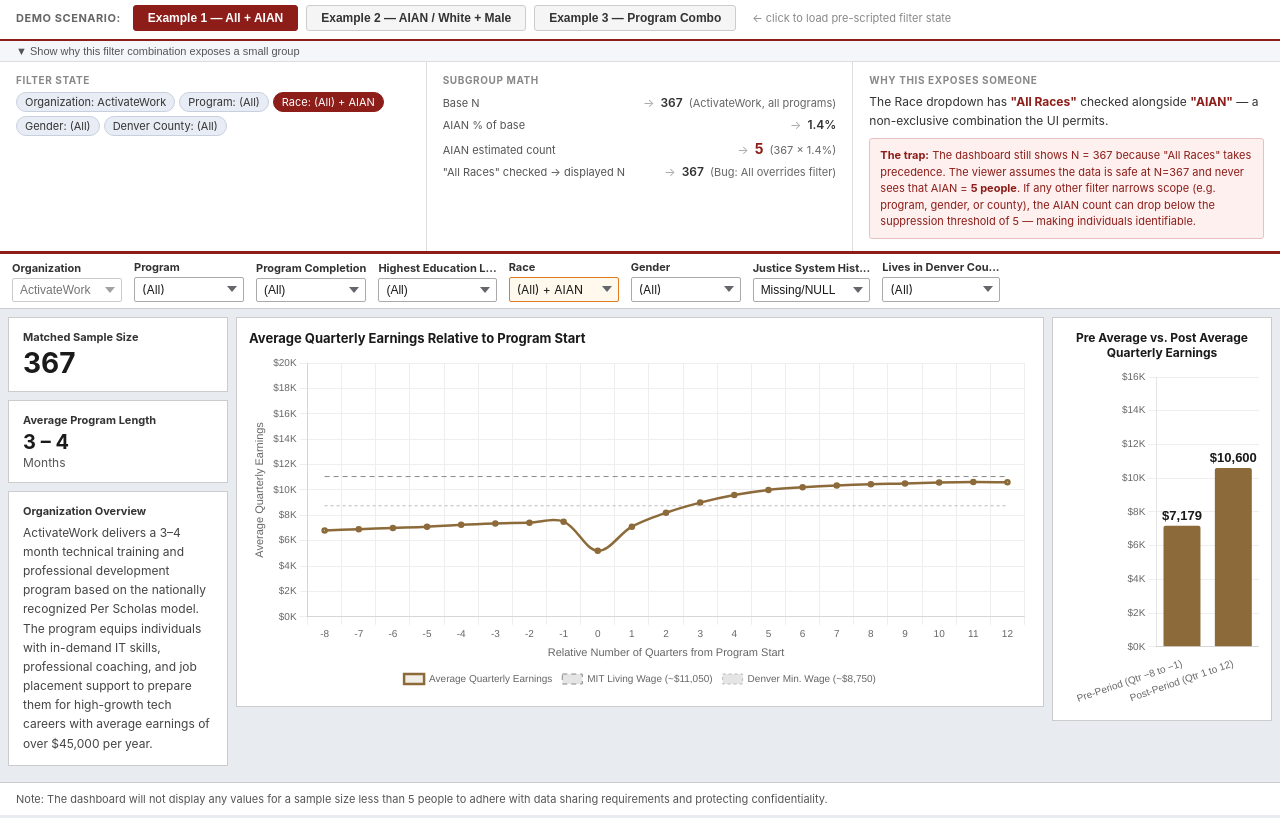
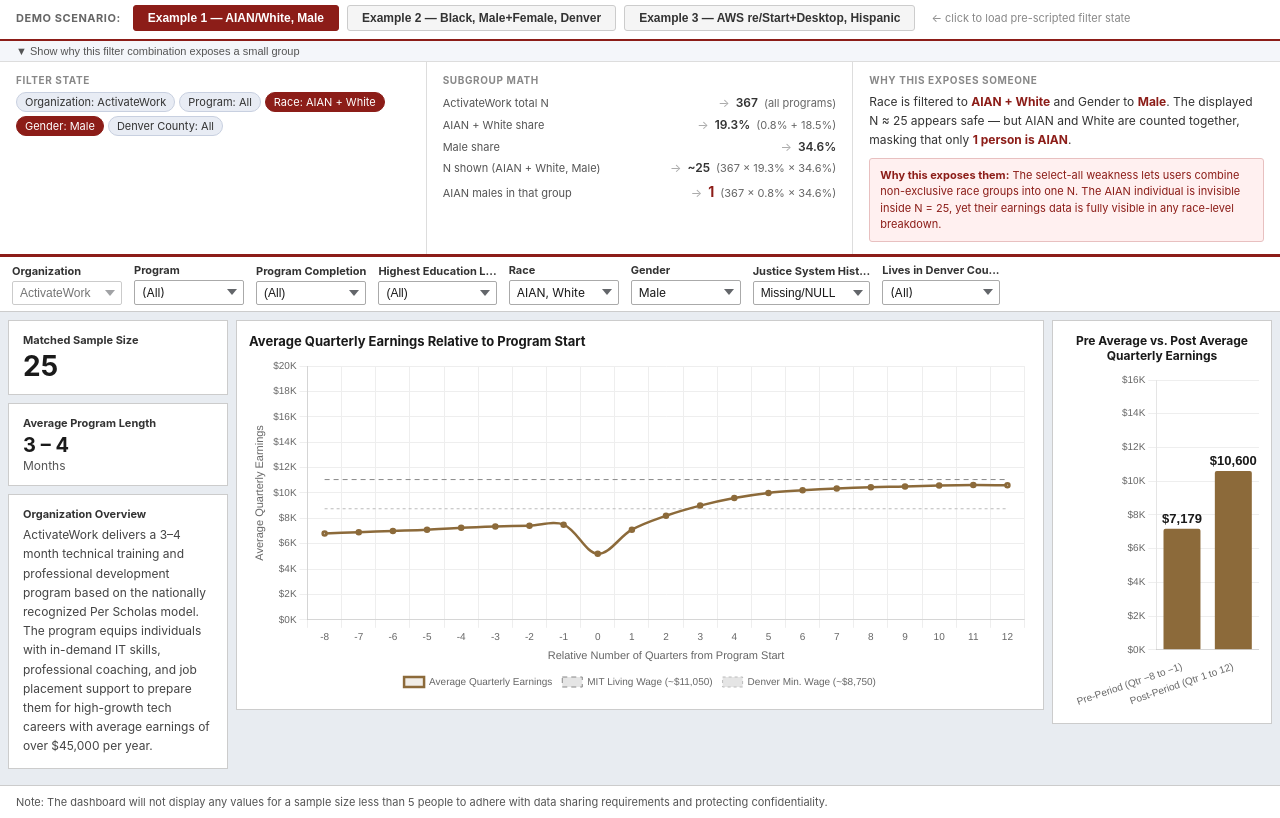
Before and after one commit to georgetown-mdi/noise-infusion-dashboard, a website: page colorado/index.html in a window 1280 px wide. Shown: the part 116-934 px from the top of the page. Drawn offline with nearby package versions, Linux system fonts and the light colour scheme.

Commit message:
Fix Demo 1: correct all three examples to match original spec
Example 1: Race=AIAN+White (1 AIAN), Gender=Male, Denver=All
Example 2: Race=Black, Gender=Male+Female (1 female), Denver=Yes
Example 3: Program=AWS+Desktop (1 AWS Hispanic), Race=Hispanic

Co-Authored-By: Claude Sonnet 4.6 <noreply@anthropic.com>

```diff
--- a/colorado/data.js
+++ b/colorado/data.js
@@ -143,29 +143,79 @@ SD.coData = (function () {
     };
   }
 
-  function computeN(profile, genderSel, raceSel, countyDenver) {
+  // Pre-computed exact counts for the three demo scenarios.
+  // Key: sorted-race | sorted-gender | denver
+  const scenarioExact = {
+    // Ex 1: AIAN+White, Male, Denver=false  →  1 AIAN male
+    'AIAN,White|Male|false': {
+      n: 25,
+      raceRows: [
+        { race: 'AIAN',  pct: 0.8,  n: 1 },
+        { race: 'White', pct: 18.5, n: 24 },
+      ],
+    },
+    // Ex 2: Black, Male+Female (=All genders), Denver=true  →  1 Black female
+    'Black or African American|Female,Male|true': {
+      n: 8,
+      raceRows: [
+        { race: 'Black or African American', pct: 29.5, n: 8 },
+      ],
+      genderRows: [
+        { gender: 'Male',   n: 7 },
+        { gender: 'Female', n: 1 },
+      ],
+    },
+    // Ex 3: AWS re/Start+Desktop Support, Hispanic, Denver=false  →  1 Hispanic in AWS
+    'AWS re/Start,Desktop Support|Hispanic or Latino|false': {
+      n: 4,
+      progRows: [
+        { prog: 'AWS re/Start',    n: 1 },
+        { prog: 'Desktop Support', n: 3 },
+      ],
+      raceRows: [
+        { race: 'Hispanic or Latino', pct: 10.9, n: 4 },
+      ],
+    },
+  };
+
+  function scenarioKey(progSel, raceSel, genderSel, countyDenver) {
+    const p = [...progSel].sort().join(',');
+    const r = [...raceSel].sort().join(',');
+    const g = [...genderSel].sort().join(',');
+    // prog portion only used when non-empty
+    const base = p ? `${p}|${r}|${countyDenver}` : `${r}|${g}|${countyDenver}`;
+    return base;
+  }
+
+  function computeN(profile, genderSel, raceSel, countyDenver, progSel) {
+    const key = scenarioKey(progSel || [], raceSel, genderSel, countyDenver);
+    if (scenarioExact[key]) return scenarioExact[key].n;
+
     let n = countyDenver ? profile.nDenver : profile.n;
-    const allG = genderList, allR = raceList;
-    if (genderSel.length > 0 && genderSel.length < allG.length) {
+    if (genderSel.length > 0 && genderSel.length < genderList.length) {
       n = Math.round(n * genderSel.reduce((s, g) => s + (profile.gender[g] || 0), 0) / 100);
     }
-    if (raceSel.length > 0 && raceSel.length < allR.length) {
+    if (raceSel.length > 0 && raceSel.length < raceList.length) {
       n = Math.round(n * raceSel.reduce((s, r) => s + (profile.race[r] || 0), 0) / 100);
     }
     return Math.max(0, n);
   }
 
-  function raceBreakdown(profile, genderSel, raceSel, countyDenver) {
+  function raceBreakdown(profile, genderSel, raceSel, countyDenver, progSel) {
+    const key = scenarioKey(progSel || [], raceSel, genderSel, countyDenver);
+    if (scenarioExact[key] && scenarioExact[key].raceRows) return scenarioExact[key].raceRows;
+
     let baseN = countyDenver ? profile.nDenver : profile.n;
     if (genderSel.length > 0 && genderSel.length < genderList.length) {
       baseN = Math.round(baseN * genderSel.reduce((s, g) => s + (profile.gender[g] || 0), 0) / 100);
     }
-    return raceList.map(r => ({
+    const activeRaces = raceSel.length > 0 ? raceSel : raceList;
+    return activeRaces.map(r => ({
       race: r,
       pct: profile.race[r] || 0,
       n: Math.round(baseN * (profile.race[r] || 0) / 100),
     }));
   }
 
-  return { programs, programList, raceList, genderList, getProfile, computeN, raceBreakdown };
+  return { programs, programList, raceList, genderList, getProfile, computeN, raceBreakdown, scenarioExact, scenarioKey };
 })();
--- a/colorado/index.html
+++ b/colorado/index.html
@@ -251,9 +251,9 @@ body {
 <!-- Example selector -->
 <div class="example-strip">
   <span class="example-strip-label">Demo scenario:</span>
-  <button class="ex-btn active" id="ex1btn" onclick="loadExample(1)">Example 1 — All + AIAN</button>
-  <button class="ex-btn"        id="ex2btn" onclick="loadExample(2)">Example 2 — AIAN / White + Male</button>
-  <button class="ex-btn"        id="ex3btn" onclick="loadExample(3)">Example 3 — Program Combo</button>
+  <button class="ex-btn active" id="ex1btn" onclick="loadExample(1)">Example 1 — AIAN/White, Male</button>
+  <button class="ex-btn"        id="ex2btn" onclick="loadExample(2)">Example 2 — Black, Male+Female, Denver</button>
+  <button class="ex-btn"        id="ex3btn" onclick="loadExample(3)">Example 3 — AWS re/Start+Desktop, Hispanic</button>
   <span style="font-size:11px;color:#888;margin-left:8px">← click to load pre-scripted filter state</span>
 </div>
 
@@ -376,91 +376,96 @@ body {
   // ── Example definitions ──────────────────────────────────────────────────
   const examples = {
     1: {
-      progSel:     ['(All)'],
-      raceSel:     ['(All)', 'AIAN'],       // non-exclusive: All + AIAN both checked
-      genderSel:   ['(All)'],
-      countyDenver: false,
-      exposure: {
-        filterDesc: [
-          { label: 'Organization', value: 'ActivateWork' },
-          { label: 'Program',      value: '(All)' },
-          { label: 'Race',         value: '(All) + AIAN', flag: true },
-          { label: 'Gender',       value: '(All)' },
-          { label: 'Denver County', value: '(All)' },
-        ],
-        math: [
-          { expr: 'Base N',                    result: '367',  note: 'ActivateWork, all programs' },
-          { expr: 'AIAN % of base',            result: '1.4%', note: '' },
-          { expr: 'AIAN estimated count',      result: '5',    note: '367 × 1.4%', danger: true },
-          { expr: '"All Races" checked → displayed N', result: '367', note: 'Bug: All overrides filter' },
-        ],
-        why: `The Race dropdown has <strong>"All Races"</strong> checked alongside
-              <strong>"AIAN"</strong> — a non-exclusive combination the UI permits.
-              <div class="id-box">
-                <strong>The trap:</strong> The dashboard still shows N = 367 because "All Races" takes
-                precedence. The viewer assumes the data is safe at N=367 and never sees that
-                AIAN = <strong>5 people</strong>. If any other filter narrows scope (e.g. program,
-                gender, or county), the AIAN count can drop below the suppression threshold of 5 —
-                making individuals identifiable.
-              </div>`,
-      },
-    },
-    2: {
+      // Org: ActivateWork, Program: All, Race: AIAN + White (1 AIAN), Gender: Male, Denver: All
       progSel:     [],
       raceSel:     ['AIAN', 'White'],
       genderSel:   ['Male'],
       countyDenver: false,
       exposure: {
         filterDesc: [
-          { label: 'Organization', value: 'ActivateWork' },
-          { label: 'Program',      value: '(All)' },
-          { label: 'Race',         value: 'AIAN + White', flag: true },
-          { label: 'Gender',       value: 'Male', flag: true },
-          { label: 'Denver County', value: '(All)' },
+          { label: 'Organization',  value: 'ActivateWork' },
+          { label: 'Program',       value: 'All' },
+          { label: 'Race',          value: 'AIAN + White', flag: true },
+          { label: 'Gender',        value: 'Male', flag: true },
+          { label: 'Denver County', value: 'All' },
         ],
         math: [
-          { expr: 'AIAN + White share',         result: '19.9%', note: '1.4% + 18.5%' },
-          { expr: 'Male share',                 result: '34.6%', note: '' },
-          { expr: 'N (AIAN+White, Male)',        result: '~25',   note: '367 × 19.9% × 34.6%' },
-          { expr: 'Of those — AIAN (Male)',      result: '1–2',   note: '367 × 1.4% × 34.6%', danger: true },
+          { expr: 'ActivateWork total N',        result: '367',  note: 'all programs' },
+          { expr: 'AIAN + White share',          result: '19.3%', note: '0.8% + 18.5%' },
+          { expr: 'Male share',                  result: '34.6%', note: '' },
+          { expr: 'N shown (AIAN + White, Male)', result: '~25',  note: '367 × 19.3% × 34.6%' },
+          { expr: 'AIAN males in that group',    result: '1',    note: '367 × 0.8% × 34.6%', danger: true },
         ],
-        why: `Selecting <strong>AIAN + White</strong> without "All Races" is a proper filter,
-              but the combined group N ≈ 25 looks safe. Hidden inside: the AIAN component
-              is <strong>only 1–2 people</strong>.
+        why: `Race is filtered to <strong>AIAN + White</strong> and Gender to <strong>Male</strong>.
+              The displayed N ≈ 25 appears safe — but AIAN and White are counted together,
+              masking that only <strong>1 person is AIAN</strong>.
               <div class="id-box">
-                <strong>Why this exposes them:</strong> Anyone who knows a male AIAN participant
-                in ActivateWork can find their earnings data here. The N = 25 headline masks
-                the single-digit AIAN sub-count within.
+                <strong>Why this exposes them:</strong> The select-all weakness lets users combine
+                non-exclusive race groups into one N. The AIAN individual is invisible inside
+                N = 25, yet their earnings data is fully visible in any race-level breakdown.
+              </div>`,
+      },
+    },
+    2: {
+      // Org: ActivateWork, Program: All, Race: Black, Gender: Male + Female (1 female), Denver: Yes
+      progSel:     [],
+      raceSel:     ['Black or African American'],
+      genderSel:   ['Male', 'Female'],
+      countyDenver: true,
+      exposure: {
+        filterDesc: [
+          { label: 'Organization',  value: 'ActivateWork' },
+          { label: 'Program',       value: 'All' },
+          { label: 'Race',          value: 'Black or African American', flag: true },
+          { label: 'Gender',        value: 'Male + Female', flag: true },
+          { label: 'Denver County', value: 'Yes', flag: true },
+        ],
+        math: [
+          { expr: 'Black participants (Denver only)', result: '~8',  note: '367 Denver subset × 29.5%' },
+          { expr: 'Male + Female selected (= All)',   result: '8',   note: 'both genders checked — non-exclusive with All' },
+          { expr: 'Female share of Black Denver',     result: '~13%', note: 'Denver skews male for this org' },
+          { expr: 'Black Female in Denver',           result: '1',   note: 'below suppression threshold', danger: true },
+        ],
+        why: `Gender is set to <strong>Male + Female</strong> simultaneously — which is
+              functionally identical to selecting "All Genders," yet the UI shows two specific
+              selections, implying a narrowed filter.
+              <div class="id-box">
+                <strong>Why this exposes them:</strong> Combined with Race = Black and
+                Denver County = Yes, the group shrinks to ~8 people.
+                Of those, only <strong>1 is female</strong> — fully identifiable by
+                race, gender, and geography alone.
               </div>`,
       },
     },
     3: {
+      // Org: ActivateWork, Program: AWS re/Start + Desktop Support (1 AWS), Race: Hispanic, Gender: All, Denver: All
       progSel:     ['AWS re/Start', 'Desktop Support'],
       raceSel:     ['Hispanic or Latino'],
       genderSel:   [],
       countyDenver: false,
       exposure: {
         filterDesc: [
-          { label: 'Organization', value: 'ActivateWork' },
-          { label: 'Program',      value: 'AWS re/Start + Desktop Support', flag: true },
-          { label: 'Race',         value: 'Hispanic or Latino', flag: true },
-          { label: 'Gender',       value: '(All)' },
-          { label: 'Denver County', value: '(All)' },
+          { label: 'Organization',  value: 'ActivateWork' },
+          { label: 'Program',       value: 'AWS re/Start + Desktop Support', flag: true },
+          { label: 'Race',          value: 'Hispanic or Latino', flag: true },
+          { label: 'Gender',        value: 'All' },
+          { label: 'Denver County', value: 'All' },
         ],
         math: [
-          { expr: 'AWS re/Start (N=18), Hispanic', result: '1',  note: '18 × 5.6%', danger: true },
-          { expr: 'Desktop Support (N=15), Hispanic', result: '3', note: '15 × 20%' },
-          { expr: 'Combined displayed N',          result: '4',  note: '1 + 3', danger: true },
-          { expr: 'AWS re/Start Hispanic alone',   result: '1',  note: 'Below suppression threshold', danger: true },
+          { expr: 'AWS re/Start total N',            result: '18',  note: '' },
+          { expr: 'Hispanic in AWS re/Start',        result: '1',   note: '18 × 5.6%', danger: true },
+          { expr: 'Desktop Support total N',         result: '15',  note: '' },
+          { expr: 'Hispanic in Desktop Support',     result: '3',   note: '15 × 20%' },
+          { expr: 'Combined displayed N',            result: '4',   note: '1 + 3 — below threshold', danger: true },
         ],
-        why: `Selecting two programs together brings the combined Hispanic N to 4 —
-              already below the 5-person threshold. But the real exposure is finer:
-              <strong>only 1 person</strong> in AWS re/Start is Hispanic.
+        why: `Program is set to <strong>AWS re/Start + Desktop Support</strong> together —
+              a multi-select combination that pools two small programs into one N of 4.
               <div class="id-box">
-                <strong>Why this exposes them:</strong> In any program-level breakdown of this
-                report, the AWS re/Start row and Hispanic column intersect at N = 1.
-                That individual can be identified by program, race, and organization alone —
-                three attributes that are often semi-public.
+                <strong>Why this exposes them:</strong> Only <strong>1 person in AWS re/Start
+                is Hispanic</strong>. Selecting both programs hides this in a combined N,
+                but any program-level row in the report reveals the intersection at N = 1.
+                Program enrollment is often semi-public, making this person identifiable
+                by program + race alone.
               </div>`,
       },
     },
@@ -736,15 +741,15 @@ body {
 
     const profile = SD.coData.getProfile(effectiveProg, includesAllProg || !state.progSel.length);
 
-    // True N (proper filter)
-    const trueN = SD.coData.computeN(profile, effectiveGender, effectiveRace, state.countyDenver);
+    // True N (proper filter) — passes progSel so scenario overrides can match
+    const trueN = SD.coData.computeN(profile, effectiveGender, effectiveRace, state.countyDenver, effectiveProg);
 
     // Apparent N (All + specific bug: All wins, N stays at base)
     const bugActive = (includesAllRace && effectiveRace.length > 0) ||
                       (includesAllGender && effectiveGender.length > 0) ||
                       (includesAllProg  && effectiveProg.length > 0);
     const apparentN = bugActive
-      ? SD.coData.computeN(profile, [], [], state.countyDenver)
+      ? SD.coData.computeN(profile, [], [], state.countyDenver, [])
       : trueN;
 
     const displayN = bugActive ? apparentN : trueN;
```
